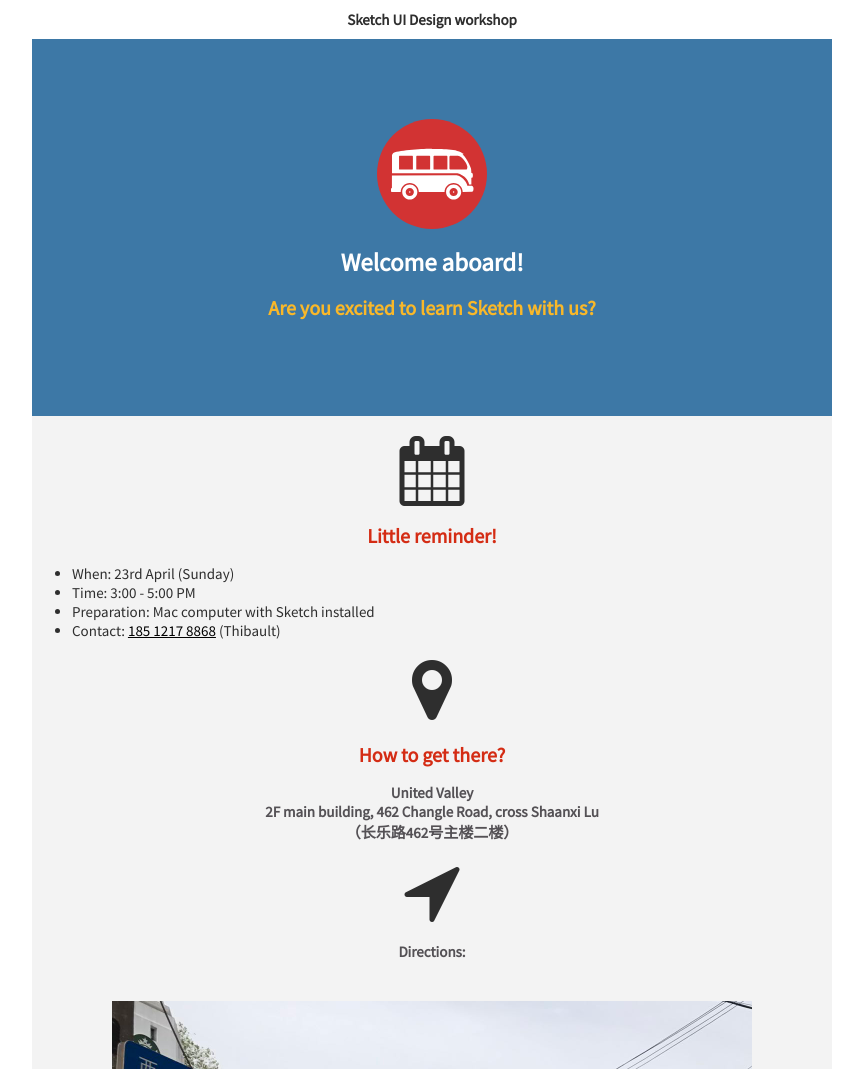
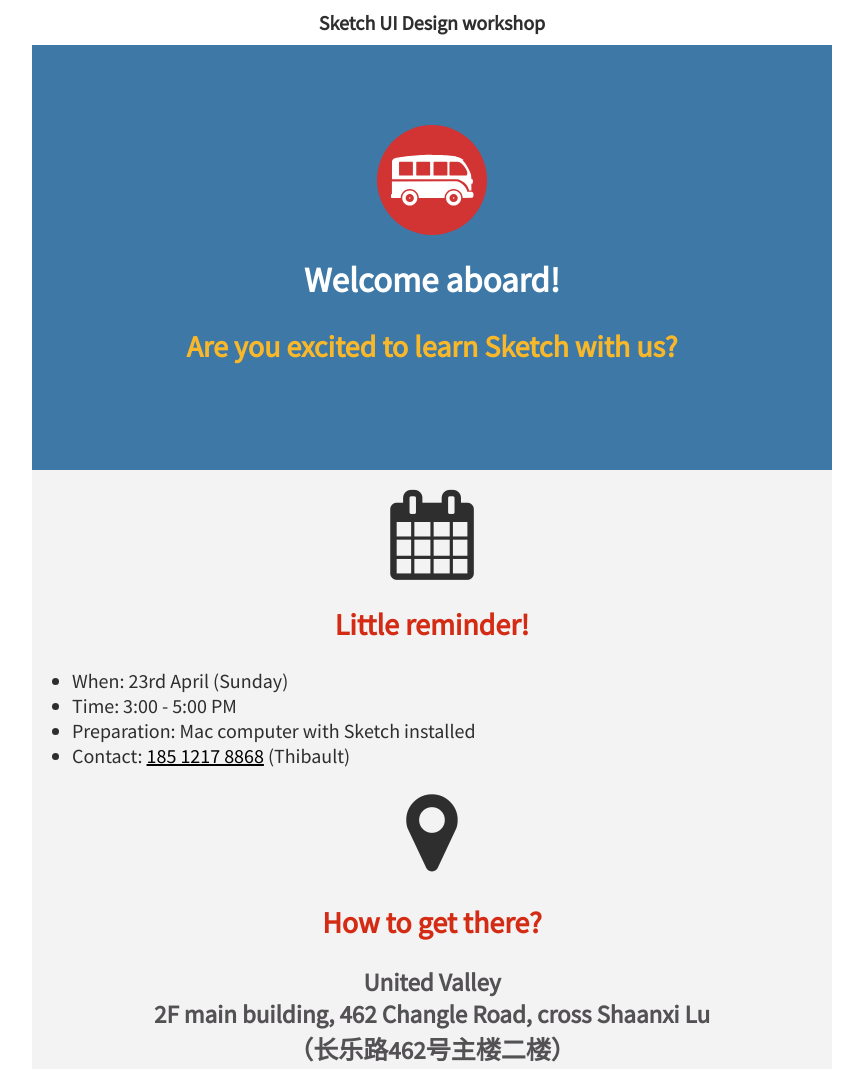
Before and after one commit to tgenaitay/unitedvalley, a plain HTML site: page index.html in a window 1280 px wide. Shown: the top 1069 px of the page, without its empty margins (208-1071 px from the left). Drawn offline with Linux system fonts and the light colour scheme.

Commit message:
bigger fonts

```diff
--- a/style.css
+++ b/style.css
@@ -6,7 +6,7 @@
 body{
   background: #FFFFFF;
   color: #2E2E2E;
-  font-size: 15px;
+  font-size: 20px;
   font-family: 'Source Sans Pro', sans-serif;
   margin: 0 auto;
   width:800px;
@@ -14,17 +14,17 @@ body{
 h1{
   color: #FFFFFF;
   font-weight: bolder;
-  font-size: 25px;
+  font-size: 35px;
 }
 h2 {
   color: #D42C14;
   font-weight: bolder;
-  font-size: 20px;
+  font-size: 30px;
 }
 h3 {
   color: #545155;
   font-weight: bolder;
-  font-size: 15px;
+  font-size: 25px;
 }
 a {
   color: black;
@@ -57,7 +57,7 @@ a:hover {
 }
 
 #header p {
-  font-size: 25px;
+  font-size: 35px;
   font-weight: bolder;
 }
 
@@ -96,7 +96,7 @@ a:hover {
 }
 
 .container i {
-  font-size:70px;
+  font-size:90px;
 }
 
 .card{
```
